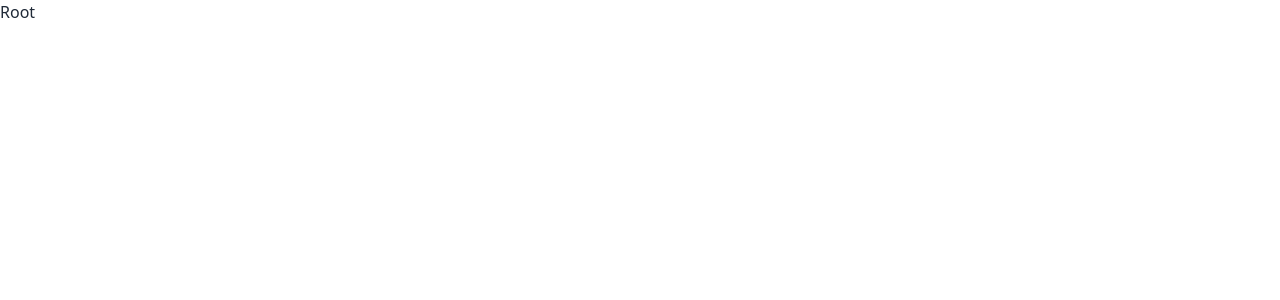
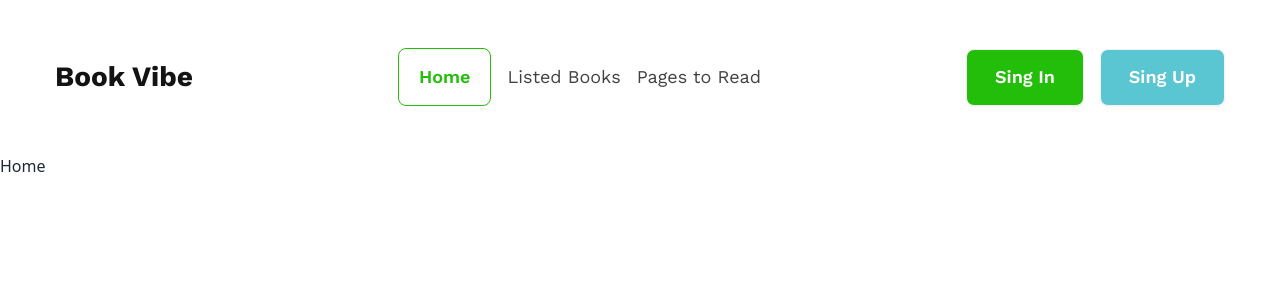
Before and after one commit to omor777/Book-Vibe, a React (Vite) app: page / in a window 1280 px wide. Shown: the top 300 px of the page. Built offline with nearby package versions, Linux system fonts and the light colour scheme; a web font is replaced by a local one.

Commit message:
navigation bar completed

```diff
--- /dev/null
+++ b/src/components/Button/Button.jsx
@@ -0,0 +1,14 @@
+import React from 'react'
+import PropTypes from 'prop-types'
+
+const Button =( {children,bgColor} )=> {
+  return (
+    <button style={{
+        backgroundColor:bgColor
+    }} className='btn text-white px-7 h-[3.5625rem] text-lg font-semibold font-work-sans'>{children}</button>
+  )
+}
+
+Button.propTypes = {}
+
+export default Button
--- /dev/null
+++ b/src/components/Navbar/Navbar.jsx
@@ -0,0 +1,53 @@
+import React from "react";
+import { NavLink } from "react-router-dom";
+import Button from "../Button/Button";
+
+const Navbar = (props) => {
+  return (
+    <nav className="flex items-center justify-between my-12 container mx-auto">
+      <h3 className="text-black-100 text-28px font-work-sans font-bold">
+        Book Vibe
+      </h3>
+      <ul className="flex flex-wrap items-center gap-4">
+        <NavLink
+          to={"/"}
+          className={({ isActive }) => {
+            return isActive
+              ? "text-lg font-work-sans text-green-900 font-semibold py-[14px] px-5 rounded-lg border border-green-900 cursor-pointer"
+              : "text-black-80 text-lg font-work-sans";
+          }}
+        >
+          Home
+        </NavLink>
+        <NavLink
+          to={"/listed_books"}
+          className={({ isActive }) => {
+            return isActive
+              ? "text-lg font-work-sans text-green-900 font-semibold py-[14px] px-5 rounded-lg border border-green-900 cursor-pointer"
+              : "text-black-80 text-lg font-work-sans";
+          }}
+        >
+          Listed Books
+        </NavLink>
+        <NavLink
+          to={"/pages_to_read"}
+          className={({ isActive }) => {
+            return isActive
+              ? "text-lg font-work-sans text-green-900 font-semibold py-[14px] px-5 rounded-lg border border-green-900 cursor-pointer"
+              : "text-black-80 text-lg font-work-sans ";
+          }}
+        >
+          Pages to Read
+        </NavLink>
+      </ul>
+      <div className="flex items-center gap-4 flex-wrap">
+        <Button bgColor={"#23BE0A"}>Sing In</Button>
+        <Button bgColor={"#59C6D2"}>Sing Up</Button>
+      </div>
+    </nav>
+  );
+};
+
+Navbar.propTypes = {};
+
+export default Navbar;
--- a/src/layouts/Root.jsx
+++ b/src/layouts/Root.jsx
@@ -1,9 +1,14 @@
 import React from 'react'
 import PropTypes from 'prop-types'
+import Navbar from '../components/Navbar/Navbar'
+import { Outlet } from 'react-router-dom'
 
 const Root = props => {
   return (
-    <div>Root</div>
+    <div>
+        <Navbar/>
+        <Outlet/>
+    </div>
   )
 }
 
--- a/tailwind.config.js
+++ b/tailwind.config.js
@@ -2,6 +2,12 @@
 export default {
   content: ["./index.html", "./src/**/*.{js,ts,jsx,tsx}"],
   theme: {
+    screens: {
+      sm: "576px",
+      md: "768px",
+      lg: "1024px",
+      xl: "1170px",
+    },
     extend: {
       fontFamily: {
         "work-sans": ["'Work Sans', 'sans-serif'"],
```
Also changed, not shown: src/Routes/Router.jsx (+17 -0 lines).
